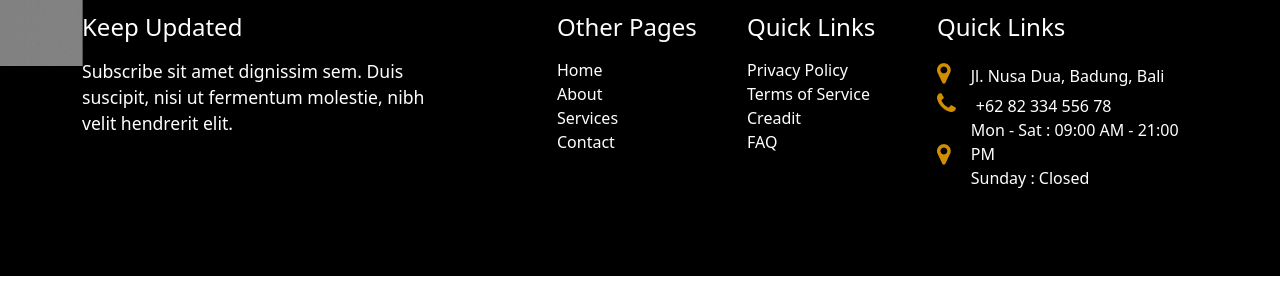
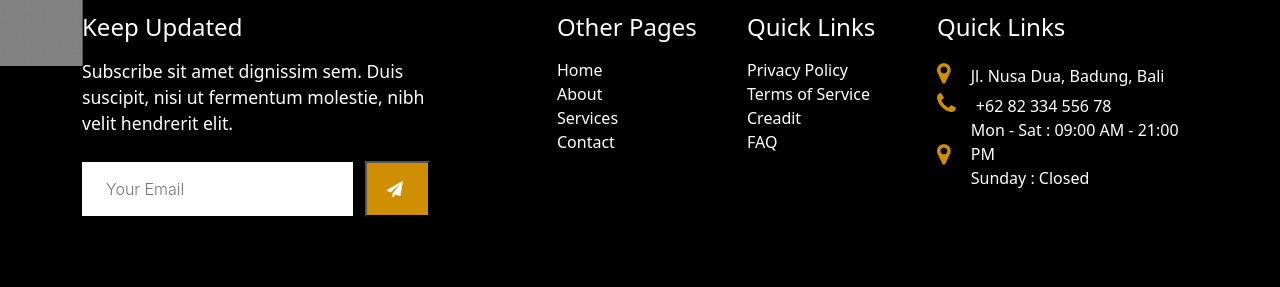
Before and after one commit to krmukesh1/Sarkar-Construction, a plain HTML site: page index.html in a window 1280 px wide. Shown: the part 7194-7481 px from the top of the page. Drawn offline with nearby package versions, Linux system fonts and the light colour scheme.

Commit message:
added codes

```diff
--- a/index.html
+++ b/index.html
@@ -430,10 +430,18 @@
     </a>
     <p>Lorem ipsum dolor sit amet, consectetur adipiscing elit. Phasellus malesuada neque sed pellentesque ullamcorper.</p>
   </div>
+
+
   <div class="row">
     <div class="col-5 ">
       <h4 class="pb-2">Keep Updated</h4>
       <p class="pb-2">Subscribe sit amet dignissim sem. Duis suscipit, nisi ut fermentum molestie, nibh velit hendrerit elit.</p>
+      <form method="post" class="ekit-mailChimpForm" data-listed="" data-success-message="Successfully listed this email">
+        <input type="email" name="email" class="ekit_mail_email ekit_form_control " placeholder="Your Email" required="">
+            <button type="submit" class="ekit-mail-submit" name="ekit_mail_chimp">
+              <i aria-hidden="true" class="fa fa-paper-plane"></i>
+              </button>
+      </form>
     </div>
     <div class="col-2">
       <h4 class="pb-2">Other Pages</h4>
--- a/style.css
+++ b/style.css
@@ -496,6 +496,32 @@ a.mlast {
   display: flex;
   align-items: center;
 }
+input.ekit_mail_email.ekit_form_control {
+  font-family: "Inter", Sans-serif;
+  font-size: 16px;
+  font-weight: 300;
+  border-radius: 0px 0px 0px 0px;
+  border-style: solid;
+  border-width: 0px 0px 0px 0px;
+  padding: 15px 15px 15px 24px;
+  margin-right: 8px;
+  width: 60%;
+}
+input.ekit_mail_email.ekit_form_control:focus-visible,
+.ekit-mail-submit {
+  outline: none;
+}
+.ekit-mail-submit {
+  font-family: "Inter", Sans-serif;
+  font-size: 16px;
+  font-weight: 400;
+  text-transform: uppercase;
+  letter-spacing: 1px;
+  border-radius: 0px 0px 0px 0px;
+  padding: 14px 24px 14px 20px;
+  color: #ffffff;
+  background-color: #d08e02;
+}
 @media (max-width: 1480px) {
   #banner {
     height: 121.5vh;
```
